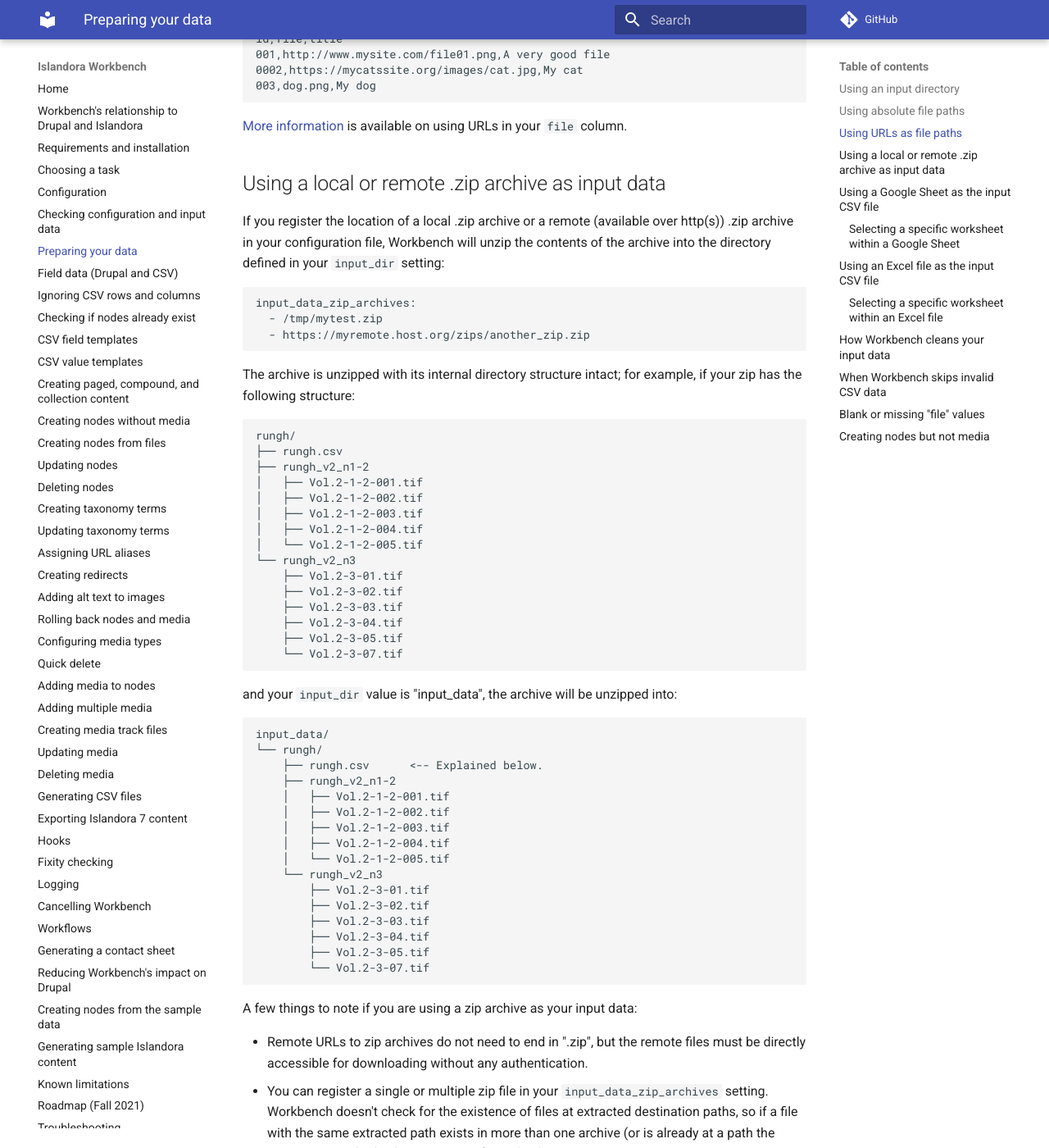
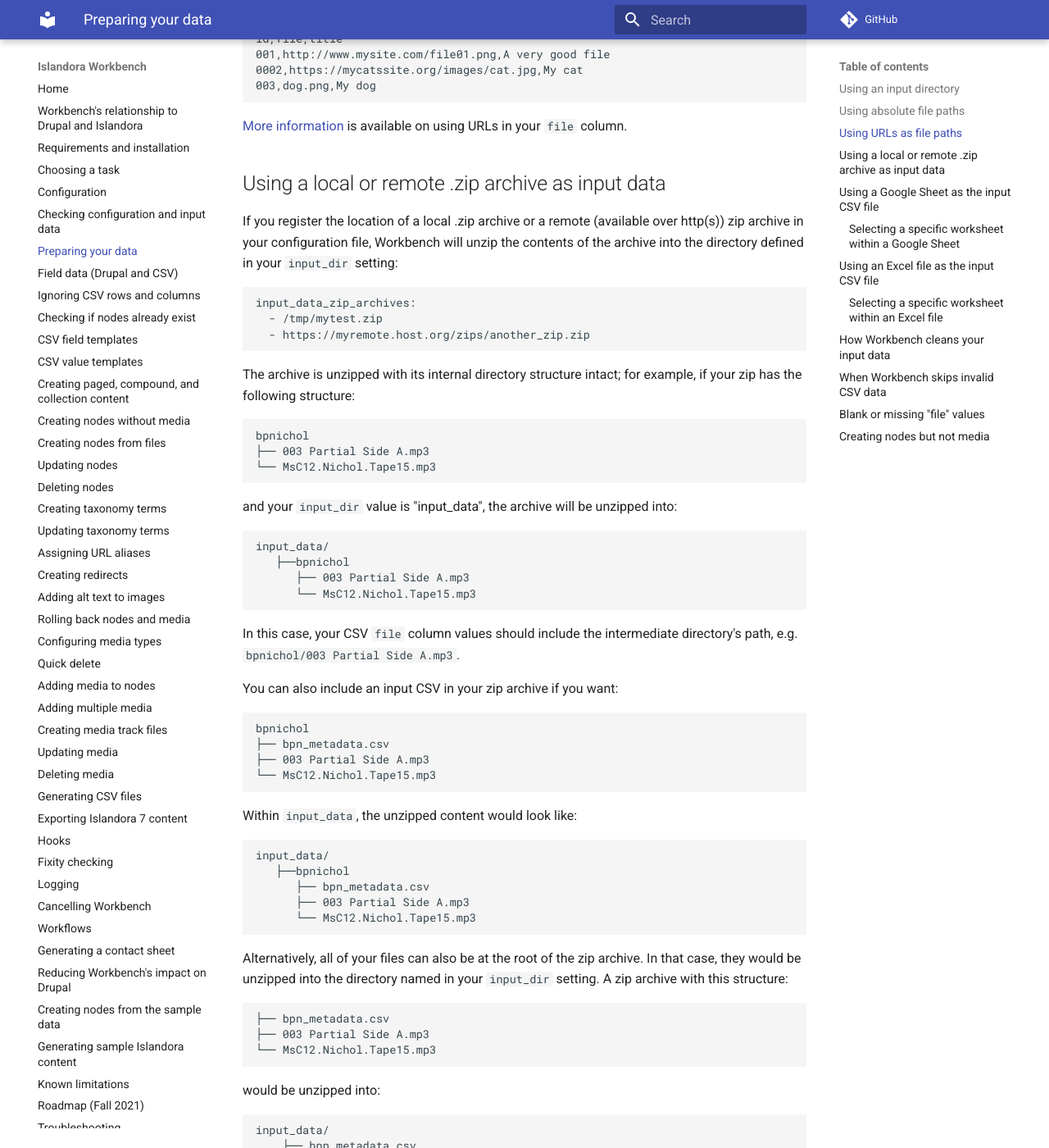
Before and after one commit to mjordan/islandora_workbench_docs, an MkDocs documentation site: the page built from docs/preparing_data.md, in a window 1280 px wide and 1400 px high, scrolled down 3997 px. Shown: the whole window at 82% size. Built offline with MkDocs 1.6.1 and Material for MkDocs 9.7.7, drawn with Linux system fonts in a browser that asks for light colours; comment, search, counter and statistics services are not loaded; some of the changed text lies outside the part shown.

Commit message:
Clarification and more examples of how to use zip archives as input.

````diff
--- a/docs/preparing_data.md
+++ b/docs/preparing_data.md
@@ -166,7 +166,7 @@
 
 ## Using a local or remote .zip archive as input data
 
-If you register the location of a local .zip archive or a remote (available over http(s)) .zip archive in your configuration file, Workbench will unzip the contents of the archive into the directory defined in your `input_dir` setting:
+If you register the location of a local .zip archive or a remote (available over http(s)) zip archive in your configuration file, Workbench will unzip the contents of the archive into the directory defined in your `input_dir` setting:
 
 ```
 input_data_zip_archives:
@@ -177,7 +177,59 @@
 The archive is unzipped with its internal directory structure intact; for example, if your zip has the following structure:
 
 ```
-rungh/
+bpnichol
+├── 003 Partial Side A.mp3
+└── MsC12.Nichol.Tape15.mp3
+```
+and your `input_dir` value is "input_data", the archive will be unzipped into:
+
+```
+input_data/
+   ├──bpnichol
+      ├── 003 Partial Side A.mp3
+      └── MsC12.Nichol.Tape15.mp3
+```
+
+In this case, your CSV `file` column values should include the intermediate directory's path, e.g. `bpnichol/003 Partial Side A.mp3`.
+
+You can also include an input CSV in your zip archive if you want:
+
+```
+bpnichol
+├── bpn_metadata.csv
+├── 003 Partial Side A.mp3
+└── MsC12.Nichol.Tape15.mp3
+```
+Within `input_data`, the unzipped content would look like:
+
+```
+input_data/
+   ├──bpnichol
+      ├── bpn_metadata.csv
+      ├── 003 Partial Side A.mp3
+      └── MsC12.Nichol.Tape15.mp3
+```
+
+Alternatively, all of your files can also be at the root of the zip archive. In that case, they would be unzipped into the directory named in your `input_dir` setting. A zip archive with this structure:
+
+```
+├── bpn_metadata.csv
+├── 003 Partial Side A.mp3
+└── MsC12.Nichol.Tape15.mp3
+```
+would be unzipped into:
+
+```
+input_data/
+    ├── bpn_metadata.csv
+    ├── 003 Partial Side A.mp3
+    └── MsC12.Nichol.Tape15.mp3
+```
+
+If you are zipping up directories to create [paged content](/islandora_workbench_docs/paged_and_compound/#using-subdirectories), all of the directories containing page files should be at the root of your zip archive, with no intermediate parent directory:
+
+
+```
 ├── rungh.csv
 ├── rungh_v2_n1-2
 │   ├── Vol.2-1-2-001.tif
@@ -198,8 +250,7 @@
 
 ```
 input_data/
-└── rungh/
-    ├── rungh.csv      <-- Explained below.
+    ├── rungh.csv
     ├── rungh_v2_n1-2
     │   ├── Vol.2-1-2-001.tif
     │   ├── Vol.2-1-2-002.tif
@@ -214,6 +265,8 @@
         ├── Vol.2-3-05.tif
         └── Vol.2-3-07.tif
 ```
+
+This is because if you include `paged_content_from_directories: true` in your configuration file, Workbench looks within your `input_dir` for a directory named after the paged content item's `id` value, without an intermediate directory.
 
 A few things to note if you are using a zip archive as your input data:
 
````
